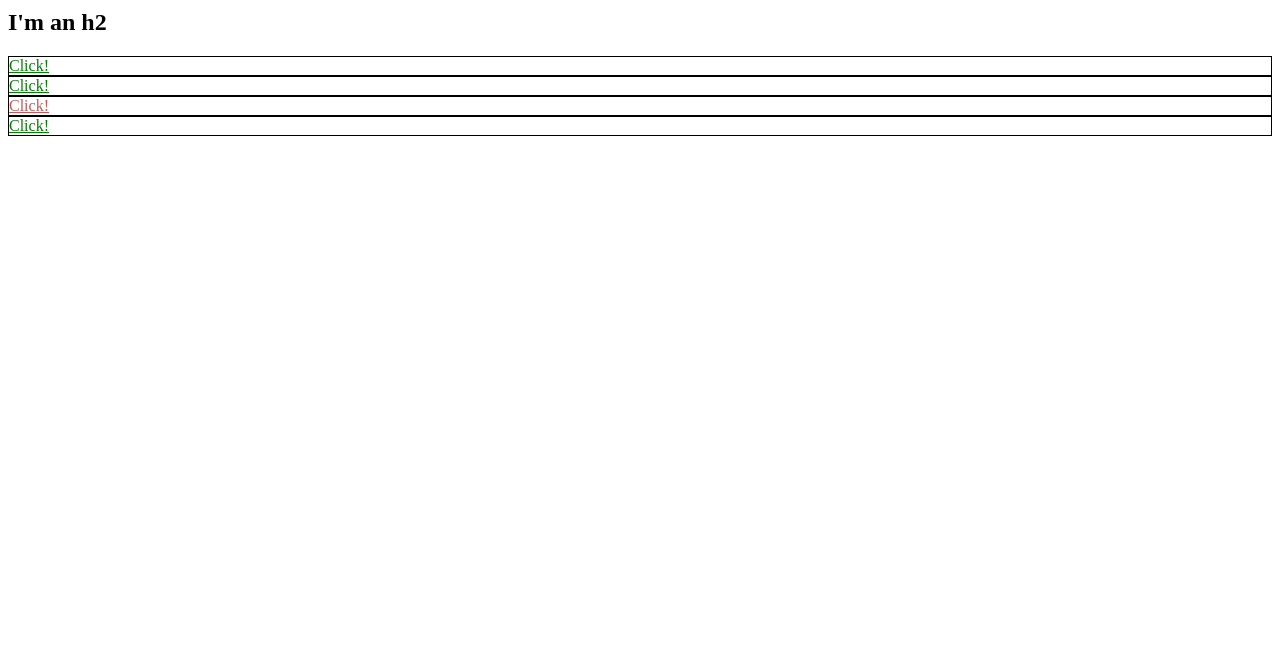
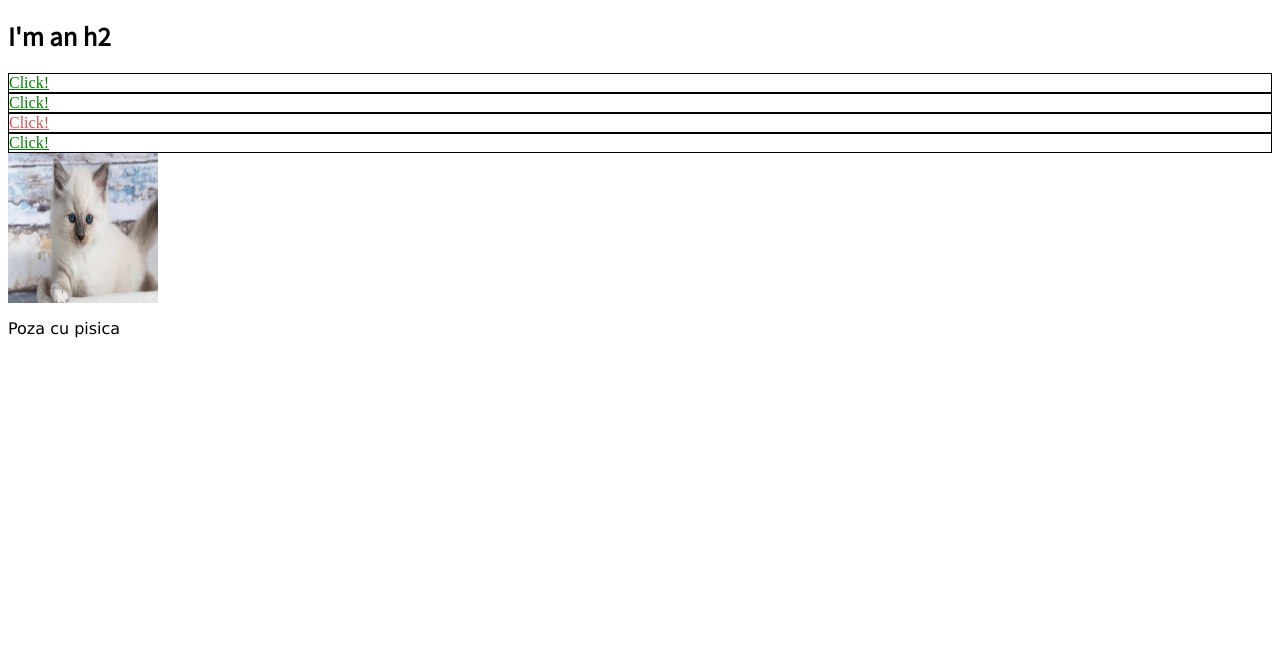
Before and after one commit to OtiliaD/Test-Front-End, a plain HTML site: page new_index.html in a window 1280 px wide. Shown: the part 131-800 px from the top of the page. Drawn offline with Linux system fonts and the light colour scheme.

Commit message:
For bonus points

```diff
--- a/new_index.html
+++ b/new_index.html
@@ -2,6 +2,7 @@
 <head>
     <title>Homework</title>
     <link rel = "stylesheet" type = "text/css" href = "style.css" />
+    <link href="https://fonts.googleapis.com/css?family=Noto+Sans+KR&display=swap" rel="stylesheet">
 </head>
 <body>
     <h1>I'm an h1</h1>
@@ -15,5 +16,7 @@
     <div> <a class="ah2" href="http://test.com">Click! </a></div>
     <div> <a id="ah3" class="ah2" href="http://test.com">Click! </a></div>
     <div> <a class="ah2" href="http://test.com">Click! </a></div>
+  <img src="Poze/Ragdoll1.JPG" alt="Poza cu pisica"/>
+  <p>Poza cu pisica</p>
 </body>
 </html>
--- a/style.css
+++ b/style.css
@@ -12,3 +12,16 @@ div
 {
     border: 1px solid black;
 }
+h1,h2
+{
+font-family: 'Noto Sans KR', sans-serif;
+}
+img
+{
+    height: 150px;
+    width: 150px;
+}
+p
+{
+    font-family: 'Lucida Sans', 'Lucida Sans Regular', 'Lucida Grande', 'Lucida Sans Unicode', Geneva, Verdana, sans-serif;
+}
```
